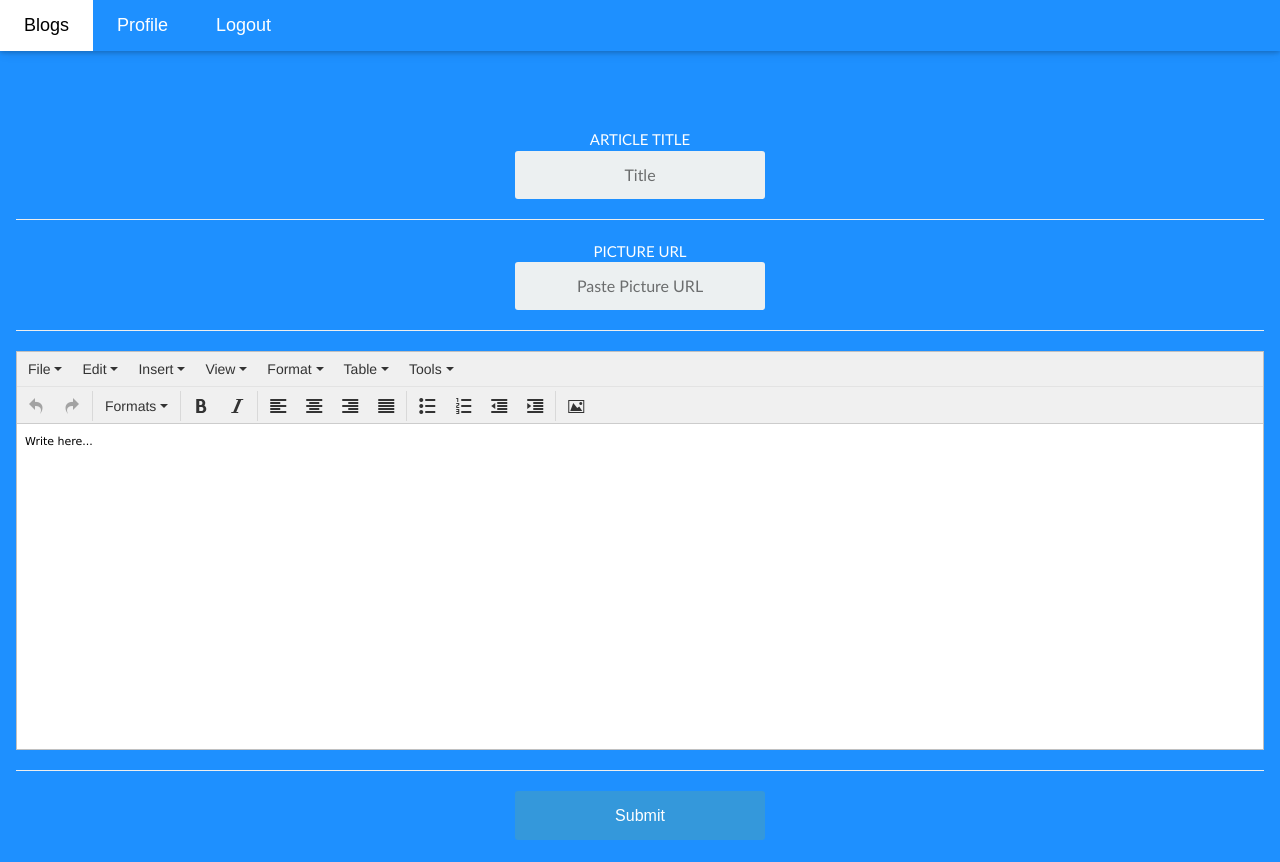
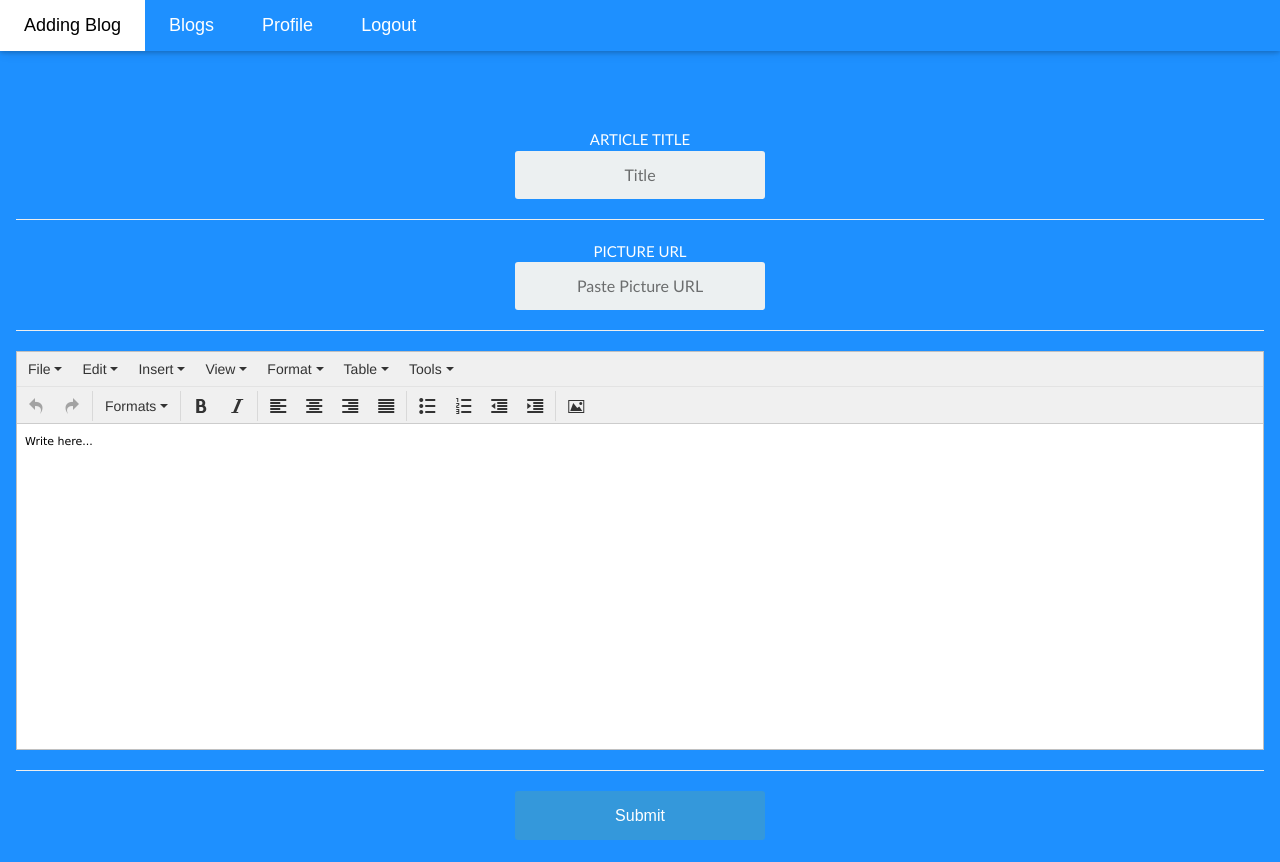
Before and after one commit to dushyant7917/Blog-Web-App, a Flask app: page /addBlog in a window 1280 px wide. Shown: the top 862 px of the page. Run offline with Flask 2, Linux system fonts and the light colour scheme; the visitor is signed in with stand-in values (Sample User, id 1); some libraries are stand-ins or nearby versions; some web fonts are replaced.

Commit message:
heroku deployed version

```diff
--- a/templates/addBlog.html
+++ b/templates/addBlog.html
@@ -25,6 +25,7 @@
     <li class="w3-hide-medium w3-hide-large w3-opennav w3-right">
       <a class="w3-padding-large w3-hover-white w3-large w3-red" href="javascript:void(0);" onclick="myFunction()" title="Toggle Navigation Menu"><i class="fa fa-bars"></i></a>
     </li>
+    <li><a href="{{url_for('blog')}}" class="w3-padding-large w3-white">Adding Blog</a></li>
     <li class="w3-hide-small"><a href="{{url_for('blog')}}" class="w3-padding-large w3-hover-white">Blogs</a></li>
     <li class="w3-hide-small"><a href="{{url_for('profile')}}" class="w3-padding-large w3-hover-white">Profile</a></li>
     <li class="w3-hide-small"><a href="{{url_for('logout')}}" class="w3-padding-large w3-hover-white">Logout</a></li>
```
